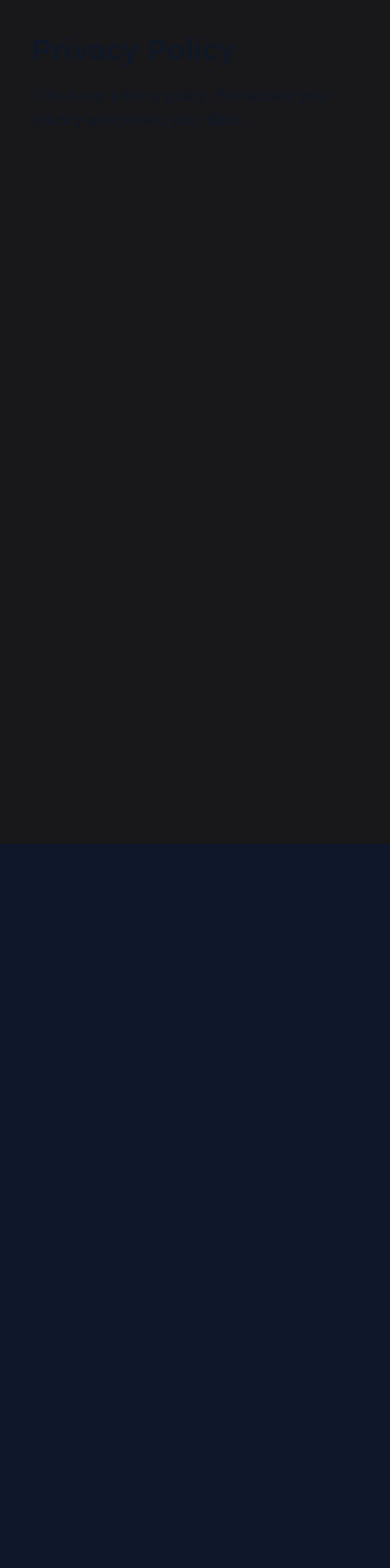
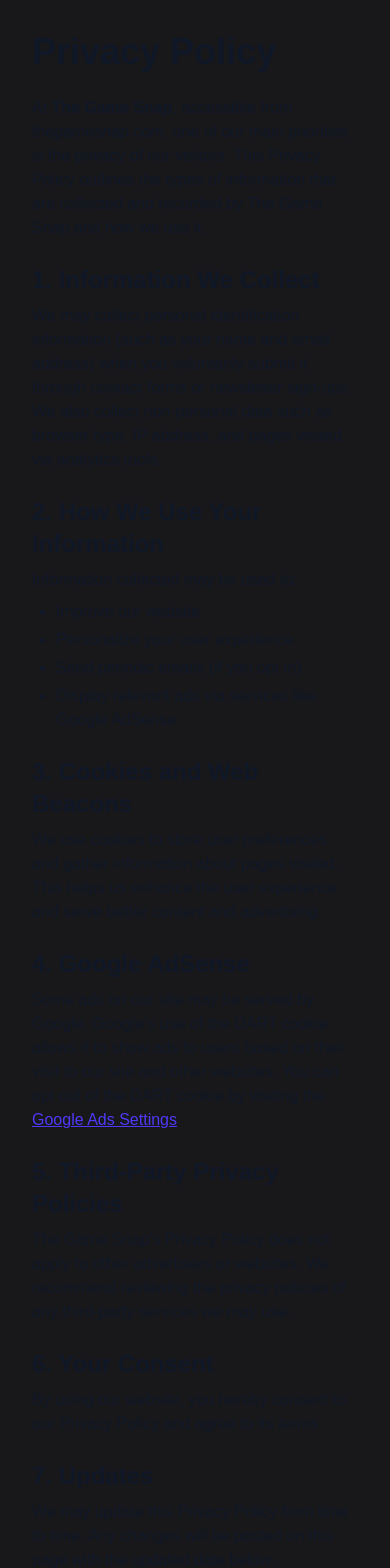
Before and after one commit to Armond-Guze/football-news, a Next.js app: page /privacypolicy in a window 390 px wide. Shown: the top 1568 px of the page. Before the commit the page ends 844 px from the top, so only its background shows below. Built offline with nearby package versions, Linux system fonts and the light colour scheme.

Commit message:
add embedded videos, change logo, footer, layout

```diff
--- /dev/null
+++ b/app/about/page.jsx
@@ -0,0 +1,30 @@
+export default function About() {
+  return (
+    <div className="min-h-screen p-8 text-gray-900 dark:text-white max-w-3xl mx-auto">
+      <h1 className="text-4xl font-bold mb-6">About The Game Snap</h1>
+
+      <p className="mb-6">
+        <strong>The Game Snap</strong> is a modern football media brand built by fans, for fans. We focus on quarterbacks, key matchups, and emerging storylines in the NFL — offering clean, fast, and insightful content without the noise.
+      </p>
+
+      <h2 className="text-2xl font-semibold mb-2">What We Offer</h2>
+      <p className="mb-6">
+        Whether it’s breaking down the top 10 quarterbacks of 2025, publishing highlight reels, or featuring AI-powered football artwork, we create original content that keeps fans engaged and informed.
+      </p>
+
+      <h2 className="text-2xl font-semibold mb-2">Why We're Different</h2>
+      <p className="mb-6">
+        No fluff. No filler. No corporate bias. The Game Snap is independent, digital-native, and designed to scale with the modern football fan in mind. We’re here to challenge the traditional sports media playbook.
+      </p>
+
+      <h2 className="text-2xl font-semibold mb-2">Our Mission</h2>
+      <p className="mb-6">
+        To bring smart, sharp, and stylish football content to screens everywhere — from mobile to desktop to game day watch parties.
+      </p>
+
+      <p className="text-sm text-gray-500 mt-8">
+        © {new Date().getFullYear()} The Game Snap. All rights reserved.
+      </p>
+    </div>
+  );
+}
--- a/app/components/ContactPage.jsx
+++ /dev/null
@@ -1,66 +0,0 @@
-export default function ContactPage() {
-  return (
-    <div className="min-h-screen bg-white px-6 py-24 sm:py-32 lg:px-8">
-      <div className="mx-auto max-w-2xl text-center">
-        <h2 className="text-3xl font-bold tracking-tight text-purple-700 sm:text-4xl">
-          Get in Touch
-        </h2>
-        <p className="mt-2 text-lg leading-8 text-gray-600">
-          We'd love to hear from you. Fill out the form below and we’ll respond as soon as possible.
-        </p>
-      </div>
-
-      <form className="mx-auto mt-16 max-w-xl space-y-6">
-        <div>
-          <label htmlFor="name" className="block text-sm font-semibold leading-6 text-gray-900">
-            Name
-          </label>
-          <input
-            type="text"
-            name="name"
-            id="name"
-            autoComplete="name"
-            required
-            className="mt-2 w-full rounded-md border-0 bg-gray-100 px-4 py-3 text-gray-900 shadow-sm ring-1 ring-inset ring-gray-300 placeholder:text-gray-400 focus:ring-2 focus:ring-purple-500 sm:text-sm"
-          />
-        </div>
-
-        <div>
-          <label htmlFor="email" className="block text-sm font-semibold leading-6 text-gray-900">
-            Email
-          </label>
-          <input
-            type="email"
-            name="email"
-            id="email"
-            autoComplete="email"
-            required
-            className="mt-2 w-full rounded-md border-0 bg-gray-100 px-4 py-3 text-gray-900 shadow-sm ring-1 ring-inset ring-gray-300 placeholder:text-gray-400 focus:ring-2 focus:ring-purple-500 sm:text-sm"
-          />
-        </div>
-
-        <div>
-          <label htmlFor="message" className="block text-sm font-semibold leading-6 text-gray-900">
-            Message
-          </label>
-          <textarea
-            name="message"
-            id="message"
-            rows="4"
-            required
-            className="mt-2 w-full rounded-md border-0 bg-gray-100 px-4 py-3 text-gray-900 shadow-sm ring-1 ring-inset ring-gray-300 placeholder:text-gray-400 focus:ring-2 focus:ring-purple-500 sm:text-sm"
-          />
-        </div>
-
-        <div>
-          <button
-            type="submit"
-            className="w-full rounded-md bg-purple-600 px-6 py-3 text-sm font-semibold text-white shadow-sm hover:bg-purple-700 transition"
-          >
-            Send Message
-          </button>
-        </div>
-      </form>
-    </div>
-  );
-}
--- a/app/components/Footer.jsx
+++ b/app/components/Footer.jsx
@@ -7,13 +7,14 @@ const Footer = () => {
             <h3 className="text-lg font-semibold mb-4 text-indigo-400">Contact</h3>
             <ul className="space-y-2 text-sm">
               <li>
+
                 <a href="mailto:info@footballnews.com" className="hover:text-indigo-400 transition">
-                  info@footballnews.com
+                  TheGameSnap@yahoo.com
                 </a>
               </li>
               <li>
-                <a href="tel:+1234567890" className="hover:text-indigo-400 transition">
-                  +1 (234) 567-890
+                <a href="privacyPolicy" className="hover:text-indigo-400 transition">
+                  Privacy Policy
                 </a>
               </li>
               <li>
@@ -27,26 +28,29 @@ const Footer = () => {
 
 
           {/* Filler Section 2 */}
-          <div>
-            <h3 className="text-lg font-semibold mb-4 text-indigo-400">Resources</h3>
-            <ul className="space-y-2 text-sm">
-              <li><a href="#" className="hover:text-indigo-400 transition">Blog</a></li>
-              <li><a href="#" className="hover:text-indigo-400 transition">Highlights</a></li>
-              <li><a href="#" className="hover:text-indigo-400 transition">Analytics</a></li>
-            </ul>
-          </div>
+
 
           {/* Socials or Newsletter */}
           <div>
             <h3 className="text-lg font-semibold mb-4 text-indigo-400">Follow Us</h3>
             <ul className="space-y-2 text-sm">
-              <li><a href="#" className="hover:text-indigo-400 transition">Instagram</a></li>
-            </ul>
+<li>
+  <a
+    href="https://www.instagram.com/thegamesnap"
+    target="_blank"
+    rel="noopener noreferrer"
+    className="hover:text-indigo-400 transition"
+  >
+    Instagram
+  </a>
+</li>
+</ul>
+
           </div>
         </div>
 
         <div className="mt-12 text-center text-xs text-gray-500">
-          &copy; {new Date().getFullYear()} FootballNews. All rights reserved.
+          &copy; {new Date().getFullYear()} The Game Snap. All rights reserved.
         </div>
       </footer>
     );
--- a/app/components/Navbar.jsx
+++ b/app/components/Navbar.jsx
@@ -16,6 +16,7 @@ export default function Navbar() {
 
   const navItems = [
     { label: 'Home', href: '/' },
+    { label: 'About', href: '/about'},
     { label: 'Privacy Policy', href: '/privacypolicy' },
     { label: 'Contact', href: '/contact' },
   ];
@@ -26,7 +27,7 @@ export default function Navbar() {
         {/* Logo */}
       <Link href="/" className="inline-flex items-center space-x-2">
       <img
-        src="/images/footballLogo.png"
+        src="/images/thegamesnaplogo.png"
         alt="FootballNews Logo"
         className="h-30  w-auto"
       />
--- a/app/layout.js
+++ b/app/layout.js
@@ -12,14 +12,15 @@ const geistMono = Geist_Mono({
 });
 
 export const metadata = {
-  title: "Top 2025 Quarterbacks",
-  description: "Generated by create next app",
+  title: "The Game Snap - Top 2025 NFL Quarterbacks & Football News",
+  description:
+    "Stay updated with expert rankings, AI-powered highlights, and breaking football coverage. The Game Snap brings you the latest on NFL quarterbacks, draft buzz, and team insights.",
 };
 
 export default function RootLayout({ children }) {
   return (
-    <html lang="en" className="bg-slate-900 text-gray-100">
-      <body className="bg-[var(--background)] text-[var(--foreground)]">
+    <html lang="en" className="bg-white text-gray-900 dark:bg-slate-900 dark:text-gray-100">
+      <body>
         {children}
       </body>
     </html>
--- a/app/page.js
+++ b/app/page.js
@@ -1,17 +1,14 @@
-import Navbar from './components/Navbar';
-import Cards from './components/Cards';
-import ContactPage from './components/ContactPage';
-import FeaturesSection from './components/FeaturesSections';
-import Footer from './components/Footer';
-
+import Navbar from "./components/Navbar";
+import Cards from "./components/Cards";
+import FeaturesSection from "./components/FeaturesSections";
+import Footer from "./components/Footer";
 export default function Home() {
   return (
     <>
       <Navbar />
       <main className="min-h-screen bg-white">
-        <Cards className="text-black mt-6"/>
+        <Cards className="text-black mt-6" />
         <FeaturesSection />
-        <ContactPage className="text-black mt-6" />
         <Footer />
       </main>
     </>
--- a/app/privacypolicy/page.jsx
+++ b/app/privacypolicy/page.jsx
@@ -1,8 +1,58 @@
 export default function PrivacyPolicyPage() {
-    return (
-      <div className="min-h-screen p-8 text-gray-900 dark:text-white">
-        <h1 className="text-3xl font-bold mb-4">Privacy Policy</h1>
-        <p>This is our privacy policy. We respect your privacy and protect your data...</p>
-      </div>
-    );
-  }
+  return (
+    <div className="min-h-screen p-8 text-gray-900 dark:text-white max-w-3xl mx-auto">
+      <h1 className="text-4xl font-bold mb-6">Privacy Policy</h1>
+
+      <p className="mb-6">
+        At <strong>The Game Snap</strong>, accessible from <em>thegamesnap.com</em>, one of our main priorities is the privacy of our visitors.
+        This Privacy Policy outlines the types of information that are collected and recorded by The Game Snap and how we use it.
+      </p>
+
+      <h2 className="text-2xl font-semibold mb-2">1. Information We Collect</h2>
+      <p className="mb-6">
+        We may collect personal identification information (such as your name and email address) when you voluntarily submit it through contact forms or newsletter sign-ups.
+        We also collect non-personal data such as browser type, IP address, and pages visited via analytics tools.
+      </p>
+
+      <h2 className="text-2xl font-semibold mb-2">2. How We Use Your Information</h2>
+      <p className="mb-6">
+        Information collected may be used to:
+        <ul className="list-disc ml-6 mt-2 space-y-1">
+          <li>Improve our website</li>
+          <li>Personalize your user experience</li>
+          <li>Send periodic emails (if you opt in)</li>
+          <li>Display relevant ads via services like Google AdSense</li>
+        </ul>
+      </p>
+
+      <h2 className="text-2xl font-semibold mb-2">3. Cookies and Web Beacons</h2>
+      <p className="mb-6">
+        We use cookies to store user preferences and gather information about pages visited. This helps us enhance the user experience and serve better content and advertising.
+      </p>
+
+      <h2 className="text-2xl font-semibold mb-2">4. Google AdSense</h2>
+      <p className="mb-6">
+        Some ads on our site may be served by Google. Google's use of the DART cookie allows it to show ads to users based on their visit to our site and other websites.
+        You can opt out of the DART cookie by visiting the <a href="https://policies.google.com/technologies/ads" className="text-indigo-600 underline" target="_blank" rel="noopener noreferrer">Google Ads Settings</a>.
+      </p>
+
+      <h2 className="text-2xl font-semibold mb-2">5. Third-Party Privacy Policies</h2>
+      <p className="mb-6">
+        The Game Snap's Privacy Policy does not apply to other advertisers or websites.
+        We recommend reviewing the privacy policies of any third-party services we may use.
+      </p>
+
+      <h2 className="text-2xl font-semibold mb-2">6. Your Consent</h2>
+      <p className="mb-6">
+        By using our website, you hereby consent to our Privacy Policy and agree to its terms.
+      </p>
+
+      <h2 className="text-2xl font-semibold mb-2">7. Updates</h2>
+      <p className="mb-6">
+        We may update this Privacy Policy from time to time. Any changes will be posted on this page with the updated date below.
+      </p>
+
+      <p className="text-sm text-gray-500 mt-8">Last updated: June 2025</p>
+    </div>
+  );
+}
--- a/package.json
+++ b/package.json
@@ -9,6 +9,7 @@
     "lint": "next lint"
   },
   "dependencies": {
+    "@tailwindcss/aspect-ratio": "^0.4.2",
     "lucide-react": "^0.511.0",
     "next": "15.3.3",
     "react": "^19.0.0",
```
Also changed, not shown: app/components/Cards.jsx (+28 -33 lines), public/images/thegamesnaplogo.png (added), 1 other file (tests, documents, lock files or other folders).
